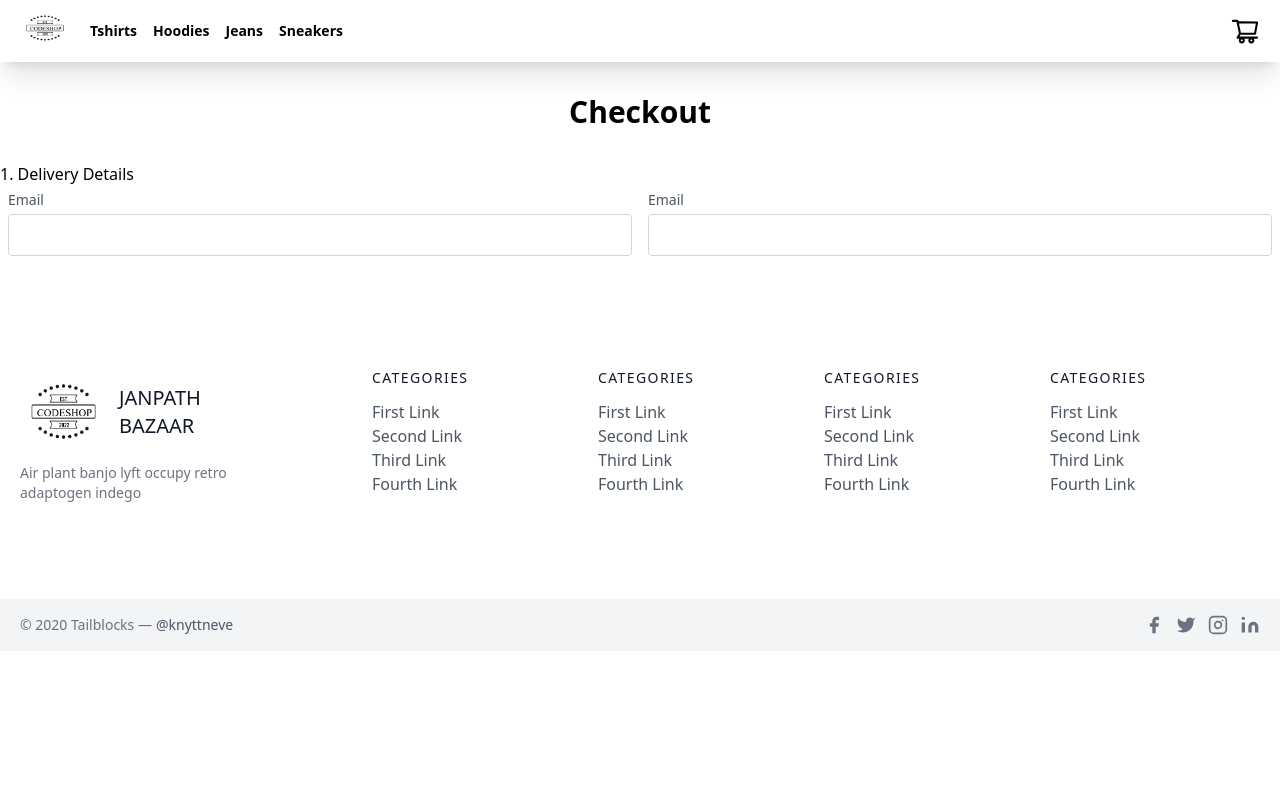
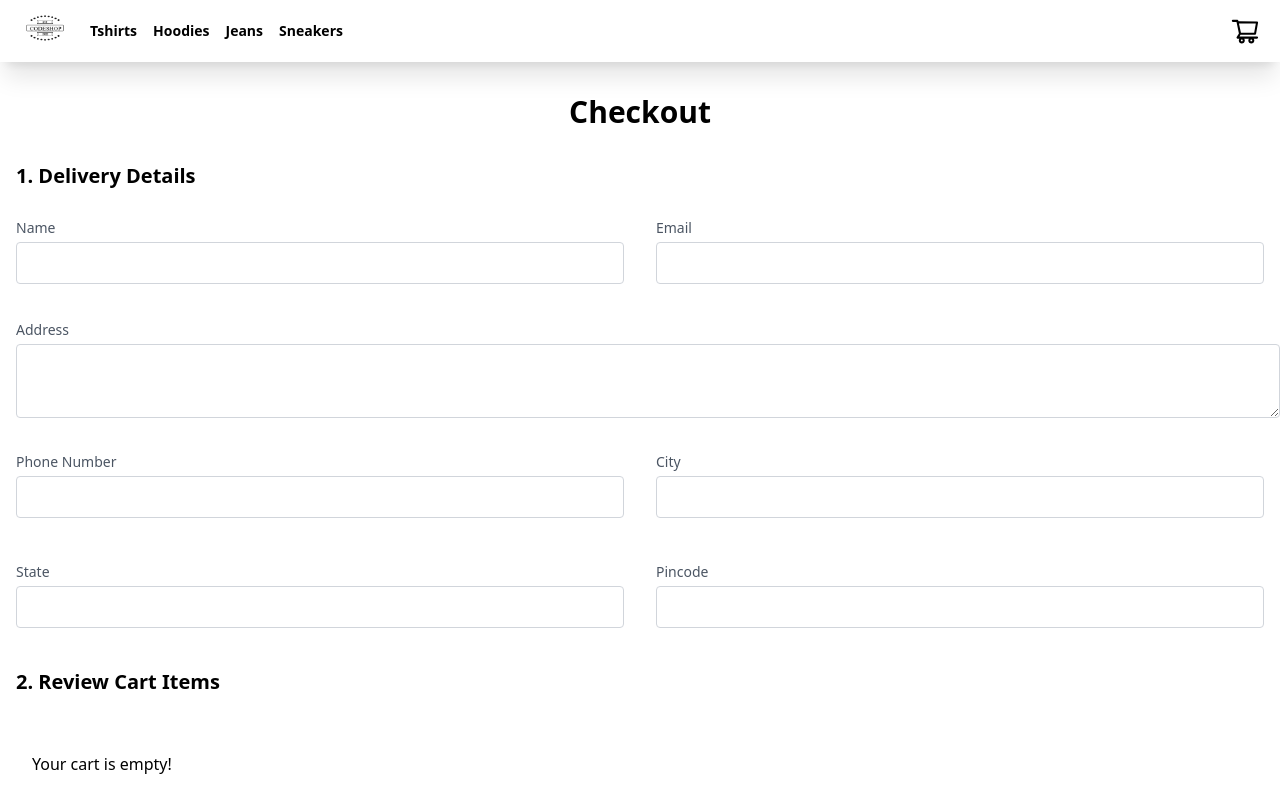
Before and after one commit to shubhgupta9/Shop, a Next.js app: page /checkout in a window 1280 px wide. Shown: the top 796 px of the page. Built offline with nearby package versions, Linux system fonts and the light colour scheme.

Commit message:
checkout page made

```diff
--- a/components/navbar.js
+++ b/components/navbar.js
@@ -4,8 +4,8 @@ import Link from "next/link";
 import {
   AiOutlineShoppingCart,
   AiFillCloseCircle,
-  AiOutlinePlusCircle,
-  AiOutlineMinusCircle,
+  AiFillPlusCircle,
+  AiFillMinusCircle,
 } from "react-icons/ai";
 import { BsFillBagCheckFill } from "react-icons/bs";
 import { useRef } from "react";
@@ -62,7 +62,9 @@ function Navbar({ cart, addToCart, removeFromCart, clearCart, subTotal }) {
       </div>
       <div
         ref={ref}
-        className="w-72 h-[100vh] sideCart z-10 absolute top-0 right-0 bg-pink-100 px-8 py-10 transform transition-transform translate-x-full"
+        className={`w-72 h-[100vh] sideCart z-10 absolute top-0 right-0 bg-pink-100 px-8 py-10 transform transition-transform ${
+          Object.keys(cart).length !== 0 ? `translate-x-0` : `translate-x-full`
+        }`}
       >
         <h2 className="font-bold text-xl text-center">Shopping Cart</h2>
         <span
@@ -82,7 +84,7 @@ function Navbar({ cart, addToCart, removeFromCart, clearCart, subTotal }) {
                 <div className="item flex my-5">
                   <div className="w-2/3 font-semibold">{cart[k].Name}</div>
                   <div className="flex font-semibold items-center justify-center w-40 h-auto">
-                    <AiOutlineMinusCircle
+                    <AiFillMinusCircle
                       onClick={() => {
                         removeFromCart(
                           k,
@@ -93,10 +95,10 @@ function Navbar({ cart, addToCart, removeFromCart, clearCart, subTotal }) {
                           cart[k].variant
                         );
                       }}
-                      className="mx-3"
+                      className="mx-3 text-pink-500 text-xl"
                     />
                     <span className="mx-2 text-sm">{cart[k].qty}</span>
-                    <AiOutlinePlusCircle
+                    <AiFillPlusCircle
                       onClick={() => {
                         addToCart(
                           k,
@@ -107,7 +109,7 @@ function Navbar({ cart, addToCart, removeFromCart, clearCart, subTotal }) {
                           cart[k].variant
                         );
                       }}
-                      className="mx-3"
+                      className="text-pink-500 mx-3 text-xl"
                     />
                   </div>
                 </div>
@@ -115,6 +117,8 @@ function Navbar({ cart, addToCart, removeFromCart, clearCart, subTotal }) {
             );
           })}
         </ol>
+        <div className="total font-bold my-2">Subtotal: ₹{subTotal}</div>
+
         <div className="flex">
           <Link href={"/checkout"}>
             <button className="flex mr-2 text-white bg-pink-500 border-0 py-2 px-2 focus:outline-none hover:bg-pink-600 rounded text-sm">
--- a/pages/_app.js
+++ b/pages/_app.js
@@ -10,14 +10,11 @@ function MyApp({ Component, pageProps }) {
     try {
       if (localStorage.getItem("cart")) {
         setCart(JSON.parse(localStorage.getItem("cart")));
+        saveCart(JSON.parse(localStorage.getItem("cart")));
       }
     } catch (error) {
       console.log(error);
       localStorage.clear();
-    }
-    if (localStorage.getItem("cart")) {
-      setCart(JSON.parse(localStorage.getItem("cart")));
-    } else {
     }
   }, []);
 
@@ -61,6 +58,7 @@ function MyApp({ Component, pageProps }) {
   return (
     <>
       <Navbar
+        key={subTotal}
         cart={cart}
         addToCart={addToCart}
         removeFromCart={removeFromCart}
--- a/pages/checkout.js
+++ b/pages/checkout.js
@@ -1,26 +1,29 @@
 import React from "react";
+import { AiFillPlusCircle, AiFillMinusCircle } from "react-icons/ai";
+import { BsFillBagCheckFill } from "react-icons/bs";
+import Link from "next/link";
 
-function Checkout() {
+function Checkout({ cart, clearCart, addToCart, removeFromCart, subTotal }) {
   return (
     <div className="container m-auto">
-      <h1 className="font-bold text-3xl my-8 text-center">Checkout</h1>
-      <h2>1. Delivery Details</h2>
-      <div className="mx-auto flex">
-        <div className="px-2 w-1/2">
-          <div className="relative mb-4">
-            <label htmlFor="email" className="leading-7 text-sm text-gray-600">
-              Email
+      <h1 className="font-bold text-3xl my-8 text-center ">Checkout</h1>
+      <h2 className="font-bold text-xl m-4">1. Delivery Details</h2>
+      <div className="mx-auto flex my-2">
+        <div className="px-2 w-1/2 m-2">
+          <div className="mb-4">
+            <label htmlFor="name" className="leading-7 text-sm text-gray-600">
+              Name
             </label>
             <input
-              type="email"
-              id="email"
-              name="email"
+              type="text"
+              id="name"
+              name="name"
               className="w-full bg-white rounded border border-gray-300 focus:border-indigo-500 focus:ring-2 focus:ring-indigo-200 text-base outline-none text-gray-700 py-1 px-3 leading-8 transition-colors duration-200 ease-in-out"
             />
           </div>
         </div>
-        <div className="px-2 w-1/2">
-          <div className="relative mb-4">
+        <div className="px-2 w-1/2 m-2">
+          <div className="mb-4">
             <label htmlFor="email" className="leading-7 text-sm text-gray-600">
               Email
             </label>
@@ -33,6 +36,133 @@ function Checkout() {
           </div>
         </div>
       </div>
+      <div className="px-2 w-full m-2">
+        <div className="mb-4">
+          <label htmlFor="address" className="leading-7 text-sm text-gray-600">
+            Address
+          </label>
+          <textarea
+            name="address"
+            id="address"
+            cols="30"
+            rows="2"
+            className="w-full bg-white rounded border border-gray-300 focus:border-indigo-500 focus:ring-2 focus:ring-indigo-200 text-base outline-none text-gray-700 py-1 px-3 leading-8 transition-colors duration-200 ease-in-out"
+          ></textarea>
+        </div>
+      </div>
+      <div className="mx-auto flex my-2">
+        <div className="px-2 w-1/2 m-2">
+          <div className="mb-4">
+            <label htmlFor="phone" className="leading-7 text-sm text-gray-600">
+              Phone Number
+            </label>
+            <input
+              type="phone"
+              id="phone"
+              name="phone"
+              className="w-full bg-white rounded border border-gray-300 focus:border-indigo-500 focus:ring-2 focus:ring-indigo-200 text-base outline-none text-gray-700 py-1 px-3 leading-8 transition-colors duration-200 ease-in-out"
+            />
+          </div>
+        </div>
+        <div className="px-2 w-1/2 m-2">
+          <div className="mb-4">
+            <label htmlFor="city" className="leading-7 text-sm text-gray-600">
+              City
+            </label>
+            <input
+              type="text"
+              id="city"
+              name="city"
+              className="w-full bg-white rounded border border-gray-300 focus:border-indigo-500 focus:ring-2 focus:ring-indigo-200 text-base outline-none text-gray-700 py-1 px-3 leading-8 transition-colors duration-200 ease-in-out"
+            />
+          </div>
+        </div>
+      </div>
+      <div className="mx-auto flex my-2">
+        <div className="px-2 w-1/2 m-2">
+          <div className="mb-4">
+            <label htmlFor="state" className="leading-7 text-sm text-gray-600">
+              State
+            </label>
+            <input
+              type="text"
+              id="state"
+              name="state"
+              className="w-full bg-white rounded border border-gray-300 focus:border-indigo-500 focus:ring-2 focus:ring-indigo-200 text-base outline-none text-gray-700 py-1 px-3 leading-8 transition-colors duration-200 ease-in-out"
+            />
+          </div>
+        </div>
+        <div className="px-2 w-1/2 m-2">
+          <div className="mb-4">
+            <label
+              htmlFor="pincode"
+              className="leading-7 text-sm text-gray-600"
+            >
+              Pincode
+            </label>
+            <input
+              type="number"
+              id="pincode"
+              name="pincode"
+              className="w-full bg-white rounded border border-gray-300 focus:border-indigo-500 focus:ring-2 focus:ring-indigo-200 text-base outline-none text-gray-700 py-1 px-3 leading-8 transition-colors duration-200 ease-in-out"
+            />
+          </div>
+        </div>
+      </div>
+      <h2 className="font-bold text-xl m-4">2. Review Cart Items</h2>
+
+      <div className="sideCart z-10  p-6 m-2">
+        <ol className="list-decimal font-semibold">
+          {Object.keys(cart).length == 0 && (
+            <div className="my-4 font-normal">Your cart is empty!</div>
+          )}
+
+          {Object.keys(cart).map((k) => {
+            return (
+              <li key={k}>
+                <div className="item flex my-5">
+                  <div className="w-1/4 font-semibold">{cart[k].Name}</div>
+                  <div className="flex font-semibold items-center justify-center w-40 h-auto">
+                    <AiFillMinusCircle
+                      onClick={() => {
+                        removeFromCart(
+                          k,
+                          1,
+                          cart[k].price,
+                          cart[k].Name,
+                          cart[k].size,
+                          cart[k].variant
+                        );
+                      }}
+                      className="mx-3 text-xl"
+                    />
+                    <span className="mx-2 text-sm">{cart[k].qty}</span>
+                    <AiFillPlusCircle
+                      onClick={() => {
+                        addToCart(
+                          k,
+                          1,
+                          cart[k].price,
+                          cart[k].Name,
+                          cart[k].size,
+                          cart[k].variant
+                        );
+                      }}
+                      className="mx-3 text-xl"
+                    />
+                  </div>
+                </div>
+              </li>
+            );
+          })}
+          <span className="total font-bold">Subtotal: ₹{subTotal}</span>
+        </ol>
+      </div>
+      <div className="mx-4">
+        <button className="flex mr-2 text-white bg-pink-500 border-0 py-2 px-2 focus:outline-none hover:bg-pink-600 rounded text-sm">
+          Pay ₹{subTotal}
+        </button>
+      </div>
     </div>
   );
 }
```
